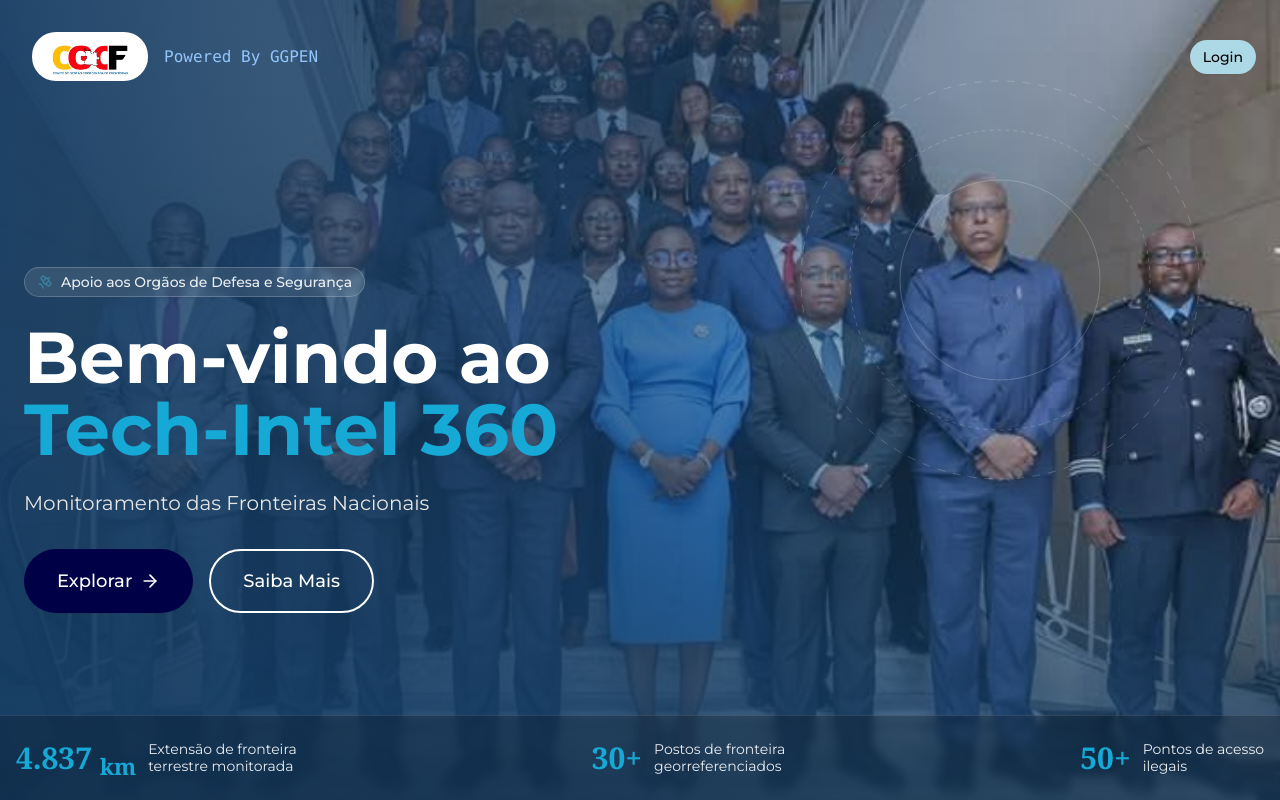
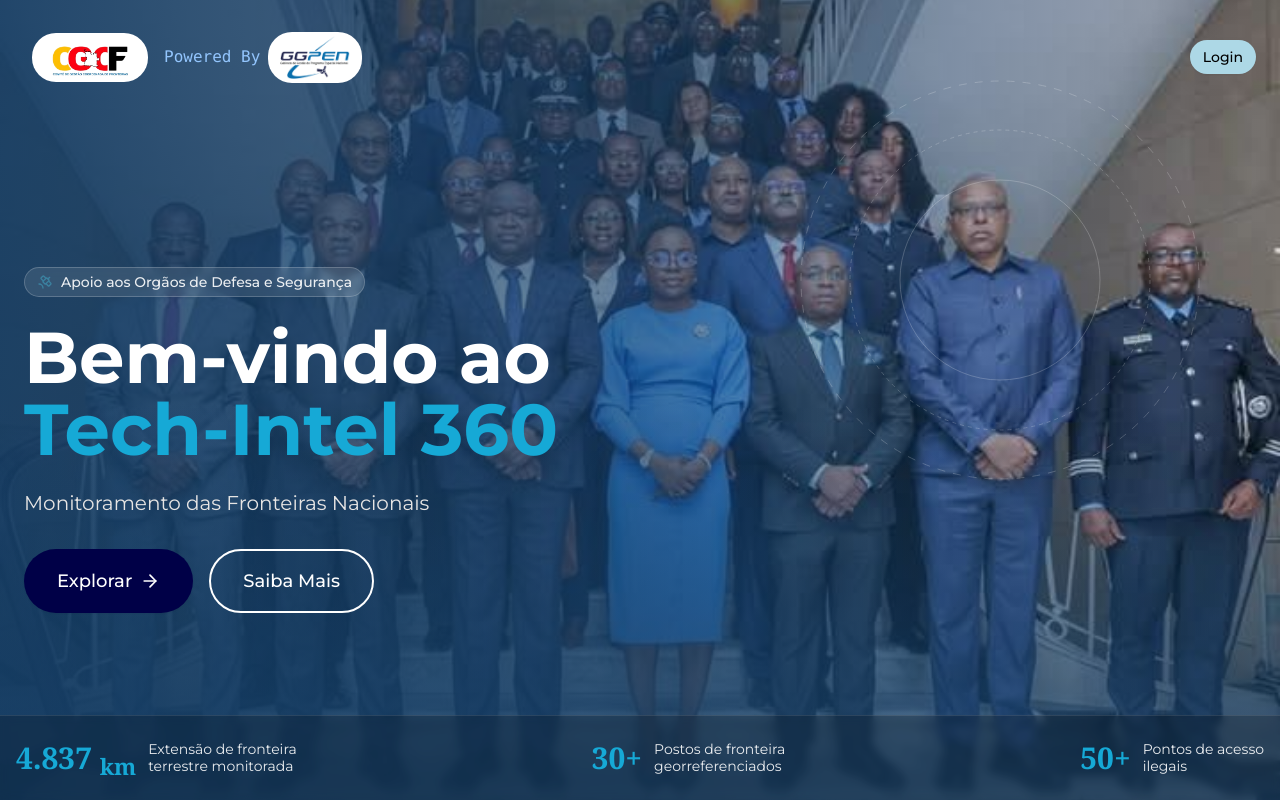
Before and after one commit to DDAEGit/landpagetechintel, a React (Vite) app: page / in a window 1280 px wide. Shown: the top 800 px of the page. Built offline with nearby package versions, Linux system fonts and the light colour scheme.

Commit message:
powered by added ggpen logo instead of text

```diff
--- a/src/components/Footer.tsx
+++ b/src/components/Footer.tsx
@@ -65,8 +65,11 @@
                         </ul>
                     </div> */}
 
-                    <div>
-                        <p className="ms-4 font-mono text-blue-300">Powered By GGPEN</p>
+                    <div className="flex items-center">
+                        <p className="ms-4 font-mono text-blue-300">Powered By </p>
+                        <div className="bg-white rounded-3xl px-3 py-1 ms-3">
+                            <img src={"/GGPEN_LOGO-scaled.png"} alt="" width={70} height={"auto"} />
+                        </div>
                         {/* <h4 className="font-title font-bold text-lg mb-6">Contactos</h4>
                         <ul className="space-y-4 text-stone-400">
                             <li className="flex items-center gap-3">
--- a/src/components/Navbar.tsx
+++ b/src/components/Navbar.tsx
@@ -30,7 +30,11 @@
                             />
                         </div>
 
-                        <p className="ms-4 font-mono text-blue-300">Powered By GGPEN</p>
+                        <p className="ms-4 mr-2 font-mono text-blue-300">Powered By </p>
+
+                        <div className="bg-white rounded-3xl px-3 py-1">
+                            <img src={"/GGPEN_LOGO-scaled.png"} alt="" width={70} height={"auto"} />
+                        </div>
                     </div>
                     {/* <span className={`font-serif font-bold text-xl tracking-tight ${isScrolled ? "text-[#1a4d2e]" : "text-white"}`}>
                         Tech-Intel <span className="text-[#3d93c4]">360</span>
```
Also changed, not shown: public/GGPEN_LOGO-scaled.png (added).
